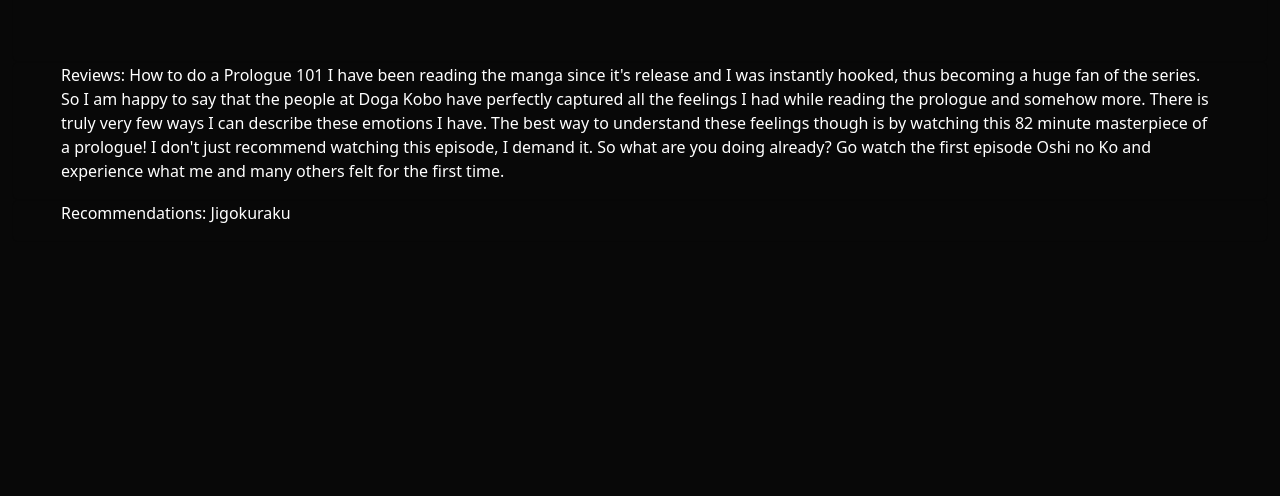
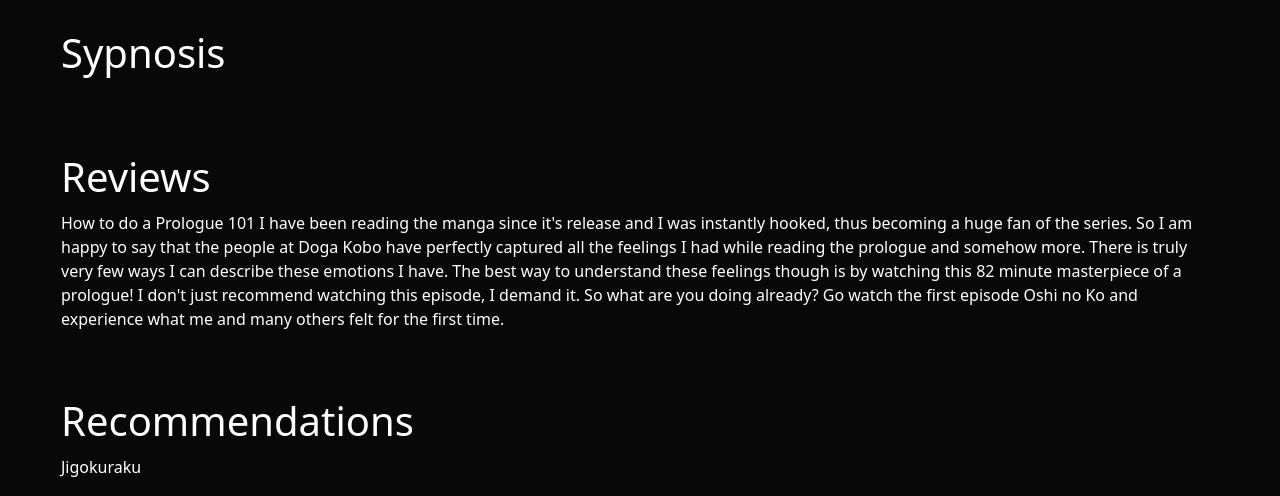
Before and after one commit to rayyan35p/bingeworthy, a Flask app: page /tv/1 in a window 1280 px wide. Shown: the part 393-889 px from the top of the page. Before the commit the page ends 616 px from the top, so only its background shows below. Run offline with Flask 3, Linux system fonts and the light colour scheme; data that the repository does not hold is empty.

Commit message:
updated movie method and template

```diff
--- a/app.py
+++ b/app.py
@@ -54,7 +54,25 @@ def movie(id):
     payload = {'api_key' : '013394cc2a0b549c132a73bfc223372e'}
     r = requests.get('https://api.themoviedb.org/3/movie/' + str(id) , params=payload)
     movie_details = r.json()
-    return render_template('movies.html', movie_details=movie_details)
+    try:
+        # poster url
+        poster_url = "https://image.tmdb.org/t/p/w500" + movie_details.get('poster_path')
+    except:
+        # placeholder url
+        poster_url = "https://image.tmdb.org/t/p/w500/w3rXpniqssYcppC5UwuQfP1scVB.jpg"
+
+    title = movie_details.get('title')
+    # release_date contains a string of year-month-day, 2001-01-01 eg
+    released_date = movie_details.get('release_date').split("-")[0]
+    sypnosis = movie_details.get('overview')
+    rating = movie_details.get('vote_average')
+    # movie_details.get('genres') returns a list of dictionaries : [ {genre1: action}, {genre2:drama}]
+    genre_list = movie_details.get('genres')
+    genres = ""
+    for items in genre_list:
+        genres = genres + items.get('name') + " "
+    return render_template('showinfo.html', title = title, poster = poster_url, released_date = released_date,
+                           sypnosis = sypnosis, rating = rating, genres = genres)
 
 @app.route('/tv/<int:id>')
 def tv(id):
--- a/templates/showinfo.html
+++ b/templates/showinfo.html
@@ -30,7 +30,12 @@
 </div>
 <!-- Sypnosis-->
 <div class="container-fluid" >
-    <div class="card ps-5 pe-5 pt-5 pb-3" style="background-color:rgb(8,8,8);">
+    <div class="card ps-5 pe-5 pt-5" style="background-color:rgb(8,8,8);">
+        <h1 class="text-white">
+            Sypnosis
+        </h1>
+    </div>
+    <div class="card ps-5 pe-5" style="background-color:rgb(8,8,8);">
         <p class="text-white">
             {{sypnosis}}
         </p>
@@ -38,9 +43,14 @@
 </div>
 <!--Reviews-->
 <div class="container-fluid" >
+    <div class="card ps-5 pe-5 pt-5" style="background-color:rgb(8,8,8);">
+        <h1 class="text-white">
+            Reviews
+        </h1>
+    </div>
     <div class="card ps-5 pe-5" style="background-color:rgb(8,8,8);">
         <p class="text-white">
-            Reviews: How to do a Prologue 101
+            How to do a Prologue 101
 
             I have been reading the manga since it's release and I was instantly hooked, thus becoming a huge fan of the series. So I am happy to say that the people at Doga Kobo have perfectly captured all the feelings I had while reading the prologue and somehow more. There is truly very few ways I can describe these emotions I have. The best way to understand these feelings though is by watching this 82 minute masterpiece of a prologue! I don't just recommend watching this episode, I demand it. So what are you doing already? Go watch the first episode Oshi no Ko and experience what me and many others felt for the first time.
         </p>
@@ -48,9 +58,14 @@
 </div>
 <!--Recommendations-->
 <div class="container-fluid" >
+    <div class="card ps-5 pe-5 pt-5" style="background-color:rgb(8,8,8);">
+        <h1 class="text-white">
+            Recommendations
+        </h1>
+    </div>
     <div class="card ps-5 pe-5" style="background-color:rgb(8,8,8);">
         <p class="text-white">
-            Recommendations: Jigokuraku
+            Jigokuraku
         </p>
     </div>
 </div>
```
